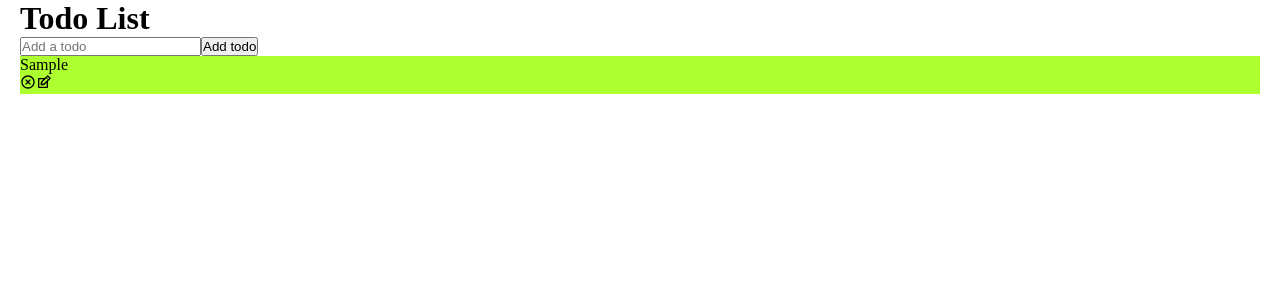
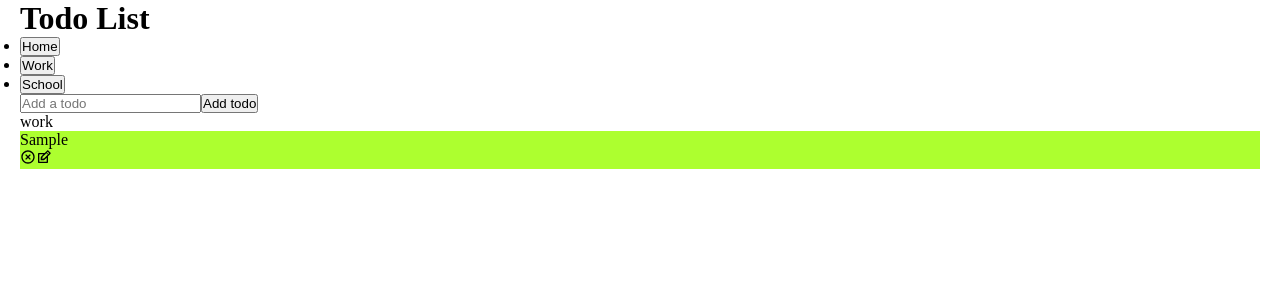
Before and after one commit to Lysy18/Simple-todo-list---React, a React (Vite) app: page / in a window 1280 px wide. Both pictures are taken after typing "Sample" into the empty fields and a click on the button "Add todo". Shown: the top 300 px of the page. Built offline with nearby package versions, Linux system fonts and the light colour scheme.

Commit message:
category added

```diff
--- a/src/components/Todo.jsx
+++ b/src/components/Todo.jsx
@@ -2,7 +2,13 @@ import { useState } from "react";
 import { RiCloseCircleLine } from "react-icons/ri";
 import { TiEdit } from "react-icons/ti";
 
-const Todo = ({ todoList, completeTodo, deleteTodo, saveEditTodo }) => {
+const Todo = ({
+  todoList,
+  completeTodo,
+  deleteTodo,
+  saveEditTodo,
+  selectedCategory,
+}) => {
   const [edit, setEdit] = useState({
     id: null,
     value: "",
@@ -13,10 +19,13 @@ const Todo = ({ todoList, completeTodo, deleteTodo, saveEditTodo }) => {
     saveEditTodo(edit, todoList);
     setEdit({ id: null, value: "" });
   };
-
   return todoList.map((todo, index) => (
+    <div key={index}>
+      {selectedCategory == todo.category ? (
         <div
-      className={todo.isComplete ? "todo-row complete" : "todo-row"}
+          className={
+            todo.isComplete ? "todo-row complete" : `todo-row ${todo.category}`
+          }
           key={index}
         >
           {edit.id == todo.id ? (
@@ -43,6 +52,8 @@ const Todo = ({ todoList, completeTodo, deleteTodo, saveEditTodo }) => {
             />
           </div>
         </div>
+      ) : null}
+    </div>
   ));
 };
 
--- /dev/null
+++ b/src/components/TodoBtn.jsx
@@ -0,0 +1,7 @@
+export default function TodoBtn({ children, ...props }) {
+  return (
+    <li>
+      <button {...props}>{children}</button>
+    </li>
+  );
+}
--- a/src/components/TodoForm.jsx
+++ b/src/components/TodoForm.jsx
@@ -2,20 +2,24 @@ import { useState } from "react";
 
 const TodoForm = (props) => {
   const [input, setInput] = useState("");
-
+  const [category, setCategory] = useState(props.category);
   const handleChange = (e) => {
     setInput(e.target.value);
+    setCategory(props.category);
   };
 
   const handleSubmit = (e) => {
     e.preventDefault();
+    setCategory(props.category);
     props.onSubmit({
       id: Math.floor(Math.random() * 10000),
       text: input,
+      category: category,
     });
     setInput("");
   };
   return (
+    <div>
       <form action="" className="todo-form" onSubmit={handleSubmit}>
         <input
           type="text"
@@ -27,6 +31,10 @@ const TodoForm = (props) => {
         />
         <button className="todo-button">Add todo</button>
       </form>
+      {category == "school" ? <div>school</div> : null}
+      {category == "work" ? <div>work</div> : null}
+      {category == "home" ? <div>home</div> : null}
+    </div>
   );
 };
 
--- a/src/components/TodoList.jsx
+++ b/src/components/TodoList.jsx
@@ -1,9 +1,14 @@
 import { useState } from "react";
 import TodoForm from "./TodoForm";
 import Todo from "./Todo";
+import TodoBtn from "./TodoBtn";
 
 const TodoList = () => {
   const [todoList, setTodos] = useState([]);
+  let [selectedCategory, setSelectedCategory] = useState("work");
+  const handleCategory = (category) => {
+    setSelectedCategory(category);
+  };
   const addTodo = (todo) => {
     if (!todo.text || /^\s*$/.test(todo.text)) {
       return;
@@ -45,13 +50,26 @@ const TodoList = () => {
   return (
     <div>
       <h1>Todo List</h1>
-      <TodoForm onSubmit={addTodo} />
+      <ul>
+        <TodoBtn onClick={() => handleCategory("home")}>Home</TodoBtn>
+        <TodoBtn onClick={() => handleCategory("work")}>Work</TodoBtn>
+        <TodoBtn onClick={() => handleCategory("school")}>School</TodoBtn>
+      </ul>
+      <TodoForm onSubmit={addTodo} category={selectedCategory} />
       <Todo
         todoList={todoList}
         completeTodo={completeTodo}
         deleteTodo={deleteTodo}
         saveEditTodo={saveEditTodo}
+        selectedCategory={selectedCategory}
       />
+      {/* <TodoForm onSubmit={addTodo} />
+      <Todo
+        todoList={todoList}
+        completeTodo={completeTodo}
+        deleteTodo={deleteTodo}
+        saveEditTodo={saveEditTodo}
+      /> */}
     </div>
   );
 };
```
Lines whose indentation alone changed are shown as unchanged.
